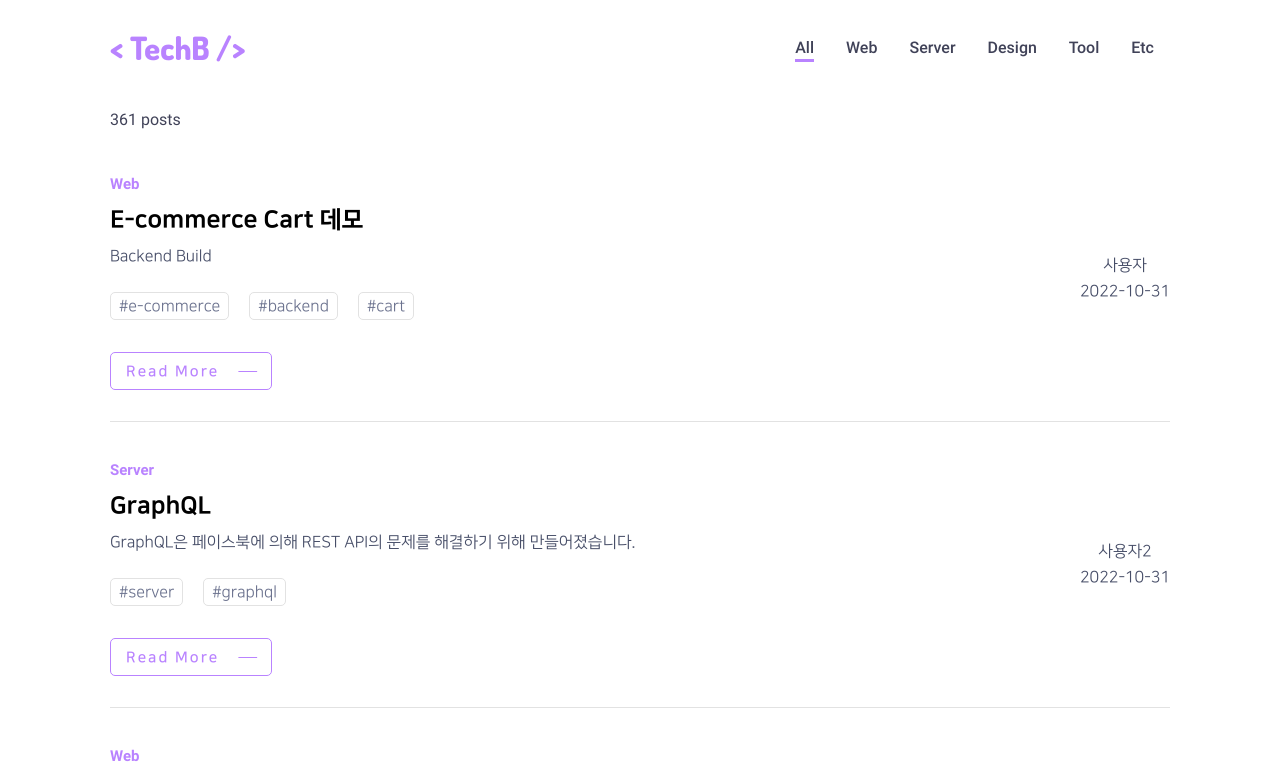
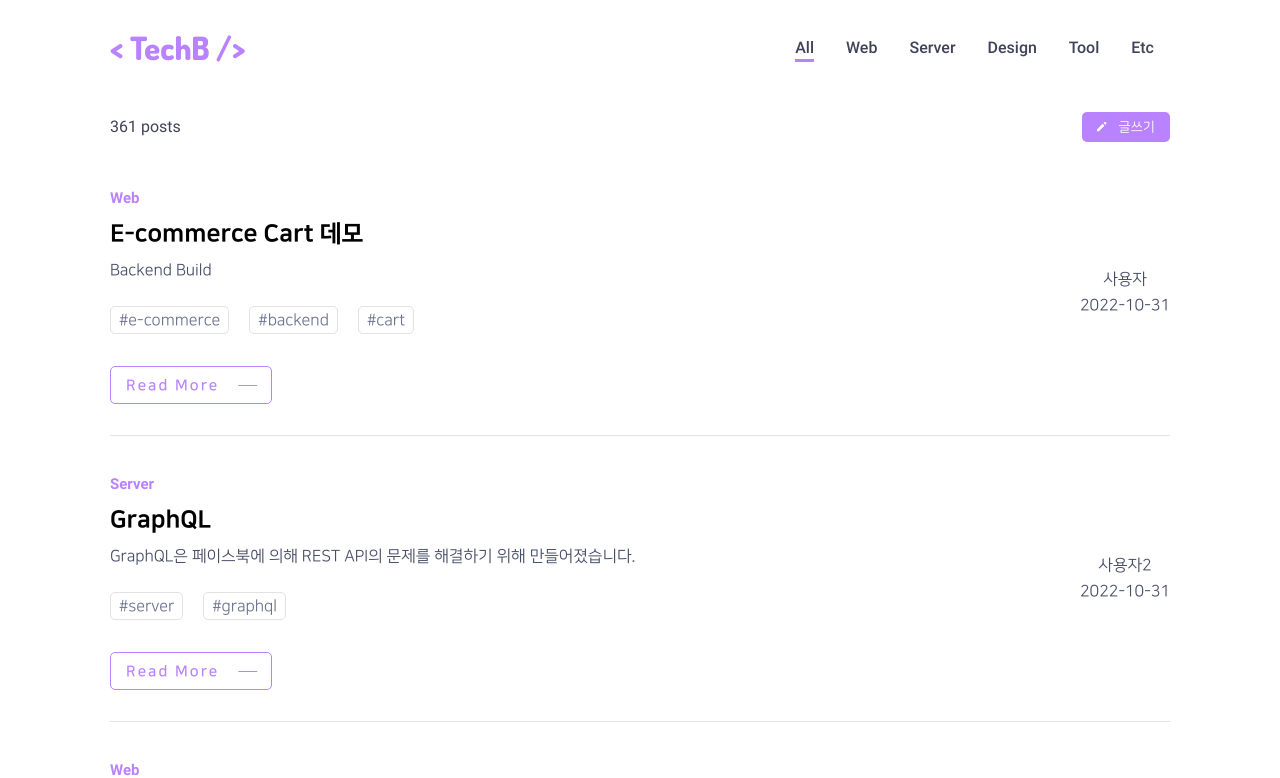
Before and after one commit to junmo-cho/tb-blog, a React (Create React App) app in the folder client/: page / in a window 1280 px wide. Shown: the top 778 px of the page. Built offline with nearby package versions, Linux system fonts and the light colour scheme.

Commit message:
4차 백업

```diff
--- a/client/package.json
+++ b/client/package.json
@@ -9,6 +9,8 @@
     "node-sass": "^7.0.3",
     "react": "^18.2.0",
     "react-dom": "^18.2.0",
+    "react-hook-form": "^7.39.1",
+    "react-icons": "^4.6.0",
     "react-redux": "^8.0.4",
     "react-router-dom": "^6.4.2",
     "react-scripts": "5.0.1",
--- a/client/src/App.js
+++ b/client/src/App.js
@@ -1,5 +1,5 @@
-import reset from 'styled-reset';
-import { createGlobalStyle } from 'styled-components';
+// import reset from 'styled-reset';
+// import { createGlobalStyle } from 'styled-components';
 import { BrowserRouter, Routes, Route } from "react-router-dom";
 import Layout from './components/Layout';
 import Home from './pages/Home';
@@ -7,9 +7,9 @@ import PostPage from './pages/PostPage';
 import WritePage from './pages/WritePage';
 import "./App.css";
 
-const GlobalStyle = createGlobalStyle`
-  ${reset}
-`;
+// const GlobalStyle = createGlobalStyle`
+//   ${reset}
+// `;
 
 function App() {
   return (
@@ -19,9 +19,9 @@ function App() {
         <Routes>
           <Route path="/" element={ <Layout /> }>
             <Route index element={<Home />} />
-            <Route path='/wirtePage' element={<WritePage />} />
             <Route path='/post/:id' element={<PostPage />} />
           </Route>
+          <Route path='/writePage' element={<WritePage />} />
         </Routes>
       </BrowserRouter>
     </>
--- a/client/src/components/Layout/style.scss
+++ b/client/src/components/Layout/style.scss
@@ -1,5 +1,5 @@
 .container {
-  width: 1100px;
-  margin: 0 auto;
-
+  // width: 1100px;
+  // margin: 0 auto;
+  position: relative;
 }
--- a/client/src/components/PostContent/index.js
+++ b/client/src/components/PostContent/index.js
@@ -8,7 +8,7 @@ const PostContent = () => {
   return (
     <>
       {mainPosts.map((post) => (
-        <div key={post.id} className="post-container">
+        <div key={post.id} className="post-card">
           <div className="left-info">
             <span className="post-category">{ post.category }</span>
             <h3 className="post-title">{ post.title }</h3>
--- a/client/src/components/PostContent/style.scss
+++ b/client/src/components/PostContent/style.scss
@@ -1,4 +1,4 @@
-.post-container {
+.post-card {
   position: relative;
   width: 100%;
   display: flex;
--- a/client/src/index.css
+++ b/client/src/index.css
@@ -60,3 +60,7 @@ code {
   font-family: source-code-pro, Menlo, Monaco, Consolas, 'Courier New',
     monospace;
 }
+
+a {
+	text-decoration: none;
+}
--- a/client/src/pages/Home/index.js
+++ b/client/src/pages/Home/index.js
@@ -1,10 +1,20 @@
 import PostContent from "../../components/PostContent";
+import { HiPencil } from "react-icons/hi";
 import "./style.scss";
+import { Link } from "react-router-dom";
 
 const Home = () => {
   return (
-    <main>
-      <span className="posts-total">361 posts</span>
+    <main className="post-container">
+      <div className="post-top-info">
+        <span className="posts-total">361 posts</span>
+        <Link to="/writePage">
+          <button className="create-btn">
+            <HiPencil />
+            <span>글쓰기</span>
+          </button>
+        </Link>
+      </div>
       <PostContent />
     </main>
   );
--- a/client/src/pages/Home/style.scss
+++ b/client/src/pages/Home/style.scss
@@ -1,6 +1,15 @@
 
-main {
+.post-container {
+  width: 1100px;
   padding: 0 20px;
+  margin: 0 auto;
+  box-sizing: border-box;
+
+  .post-top-info {
+    display: flex;
+    justify-content: space-between;
+    align-items: center;
+    margin: 32px 0 48px;
 
     .posts-total {
       display: inline-block;
@@ -8,7 +17,26 @@ main {
       font-weight: 300;
       font-size: 16px;
       color: #404258;
-    padding: 32px 0;
-    margin-bottom: 16px;
+      // padding: 32px 0;
+      // margin-bottom: 16px;
+    }
+
+    .create-btn {
+      display: flex;
+      justify-content: center;
+      align-items: center;
+      font-family: "NanumSquare";
+      font-weight: 500;
+      background: #B983FF;
+      color: #fff;
+      border: 0;
+      border-radius: 5px;
+      padding: 8px 15px 8px 13px;
+      cursor: pointer;
+
+      span {
+        margin-left: 10px;
       }
     }
+  }
+}
--- a/client/src/pages/PostPage/index.js
+++ b/client/src/pages/PostPage/index.js
@@ -10,14 +10,19 @@ const PostPage = () => {
   return (
     <div className="post-detail-container">
       <div className="post-header">
-        <span className="post-category">{ findPost.category }</span>
-        <h3 className="post-title">{ findPost.title }</h3>
-        <p className="post-subtitle">{ findPost.subTitle }</p>
-        <ul className="hashtags-container">
-          {findPost.hashtags.map((hashtag, hashIndex) => (
-            <li key={hashIndex}>{hashtag}</li>
-          ))}
-        </ul>
+        <div className="header-inner">
+          <span className="detail-category">{ findPost.category }</span>
+          <h3 className="detail-title">{ findPost.title }</h3>
+          <p className="detail-subtitle">{ findPost.subTitle }</p>
+          <ul className="hashtags-container">
+            {findPost.hashtags.map((hashtag, hashIndex) => (
+              <li key={hashIndex}>{hashtag}</li>
+            ))}
+          </ul>
+        </div>
+      </div>
+      <div className="post-content">
+        <p>{findPost.content}</p>
       </div>
     </div>
   );
--- a/client/src/pages/PostPage/style.scss
+++ b/client/src/pages/PostPage/style.scss
@@ -1,9 +1,24 @@
 .post-detail-container {
+  position: relative;
   font-family: "NanumSquare";
   font-weight: 500;
 }
 
 .post-header {
+  width: 100%;
+  background: #f5f5f5;
+  border-top: 1px solid #d6d6d6;
+  border-bottom: 1px solid #d6d6d6;
+}
+
+.header-inner {
+  // display: flex;
+  // flex-direction: column;
+  // align-items: center;
+  width: 800px;
+  margin: 0 auto;
+  padding: 48px 0;
+
 
   .detail-category {
     display: inline-block;
@@ -30,8 +45,16 @@
       color: #6B728E;
       padding: 5px 8px;
       border: 1px solid #e2e2e2;
+      background: #fff;
       border-radius: 5px;
       margin-right: 20px;
     }
   }
 }
+
+.post-content {
+  width: 1100px;
+  margin: 32px auto;
+  padding: 0 20px;
+  box-sizing: border-box;
+}
--- a/client/src/pages/WritePage/index.js
+++ b/client/src/pages/WritePage/index.js
@@ -1,6 +1,34 @@
+import { useForm } from "react-hook-form";
+
 const WrietPage = () => {
+  const { register, handleSubmit } = useForm();
+
+  const onSubmit = (data) => {
+    console.log(data);
+  }
+
   return (
-    <div>WrietPage</div>
+    <>
+      <form onSubmit={handleSubmit(onSubmit)}>
+        <div>
+          <label htmlFor="user">작성자</label>
+          <input id="user" type="user" name="user" placeholder="작성자" { ...register("user") } />
+        </div>
+        <div>
+          <label htmlFor="title">제목</label>
+          <input id="title" type="title" name="title" placeholder="제목" { ...register("title") } />
+        </div>
+        <div>
+          <label htmlFor="subTitle">부제목</label>
+          <input id="subTitle" type="subTitle" name="subTitle" placeholder="부제목" { ...register("subTitle") } />
+        </div>
+        <div>
+          <label htmlFor="content">본문</label>
+          <input id="content" type="content" name="content" placeholder="본문" { ...register("content") } />
+        </div>
+        <button type="submit">완료</button>
+      </form>
+    </>
   );
 }
 
```
Also changed, not shown: 1 other file (tests, documents, lock files or other folders). Lines whose indentation alone changed are shown as unchanged.
